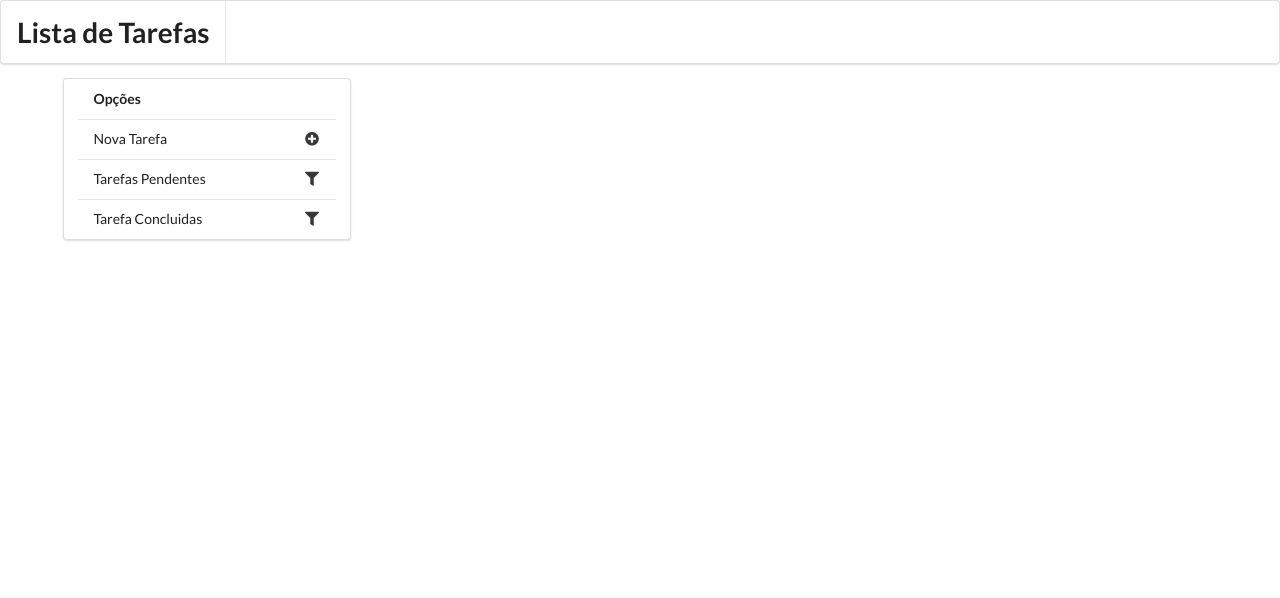
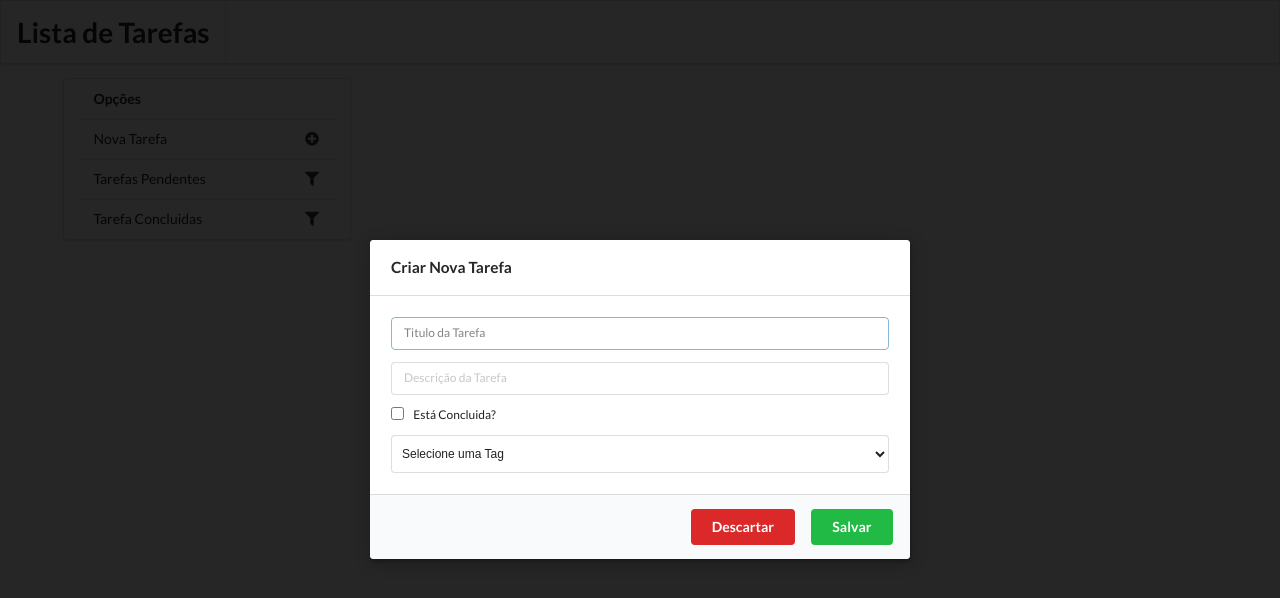
Before and after one commit to smart-treinamentos/lista-de-tarefas, a plain HTML site: page index.html in a window 1280 px wide. Both pictures are taken after a click on the link "Nova Tarefa". Drawn offline with Linux system fonts and the light colour scheme.

Commit message:
Criiação doformulario de tarefas

```diff
--- a/index.html
+++ b/index.html
@@ -8,6 +8,7 @@
         <script src="libs/semantic-ui/semantic.min.js"></script>
         <link rel="stylesheet" href="libs/semantic-ui/semantic.min.css">
         <script src="tarefas.localstorage.js"></script>
+        <script src="tarefas.controller.js"></script>
     </head>
     <body>
         <header class="ui menu">
@@ -19,7 +20,7 @@
             <section class="ui two column row">
                 <section class="ui four wide column vertical menu">
                     <div class="item header">Opções</div>
-                    <a href="#" class="item">
+                    <a href="#" class="item" onclick="modalNovaTarefa()">
                         <i class="circle add icon"></i> Nova Tarefa
                     </a>
                     <a href="#" class="item">
@@ -34,7 +35,6 @@
                 </section>
             </section>
             <section id="staging-area" style="display: none;">
-                Consigo ver?
                 <!-- Preenchido dinamicamente -->
             </section>
         </main>
--- /dev/null
+++ b/tarefas-template.html
@@ -0,0 +1,31 @@
+<form action="#" id="modal-tarefas" class="ui tiny modal form">
+    <header id="modal-titulo" class="ui header">
+        <!-- Preenchido dinamcamente -->
+    </header>
+    <section class="ui content">
+        <div class="ui field">
+            <input type="hidden" id="tarefa-id">
+            <input type="text" id="tarefa-ittulo" placeholder="Titulo da Tarefa">
+        </div>
+        <div class="ui field">
+            <input type="text" id="tarefa-descricao" placeholder="Descrição da Tarefa">
+        </div>
+        <div class="ui field">
+            <input type="checkbox" id="tarefa-concluida">
+            &nbsp;&nbsp; Está Concluida?
+        </div>
+        <div class="ui field">
+            <select id="tarefa-tag" class="ui dropdown">
+                <option value="">Selecione uma Tag</option>
+                <option value="1">Pessoal</option>
+                <option value="2">Trabalho</option>
+                <option value="3">Lazer</option>
+                <option value="4">Exercicios Fisicos</option>
+            </select>
+        </div>
+    </section>
+    <section class="ui actions field">
+        <button type="reset" class="ui negative button">Descartar</button>
+        <button type="submit" class="ui positive button">Salvar</button>
+    </section>
+</form>
--- /dev/null
+++ b/tarefas.controller.js
@@ -0,0 +1,8 @@
+function modalNovaTarefa() {
+    $("#modal-titulo").html("Criar Nova Tarefa");
+    $("#modal-tarefas").modal("toggle");
+}
+
+$(document).ready(function () {
+    $("#staging-area").load("tarefas-template.html");
+});
```
